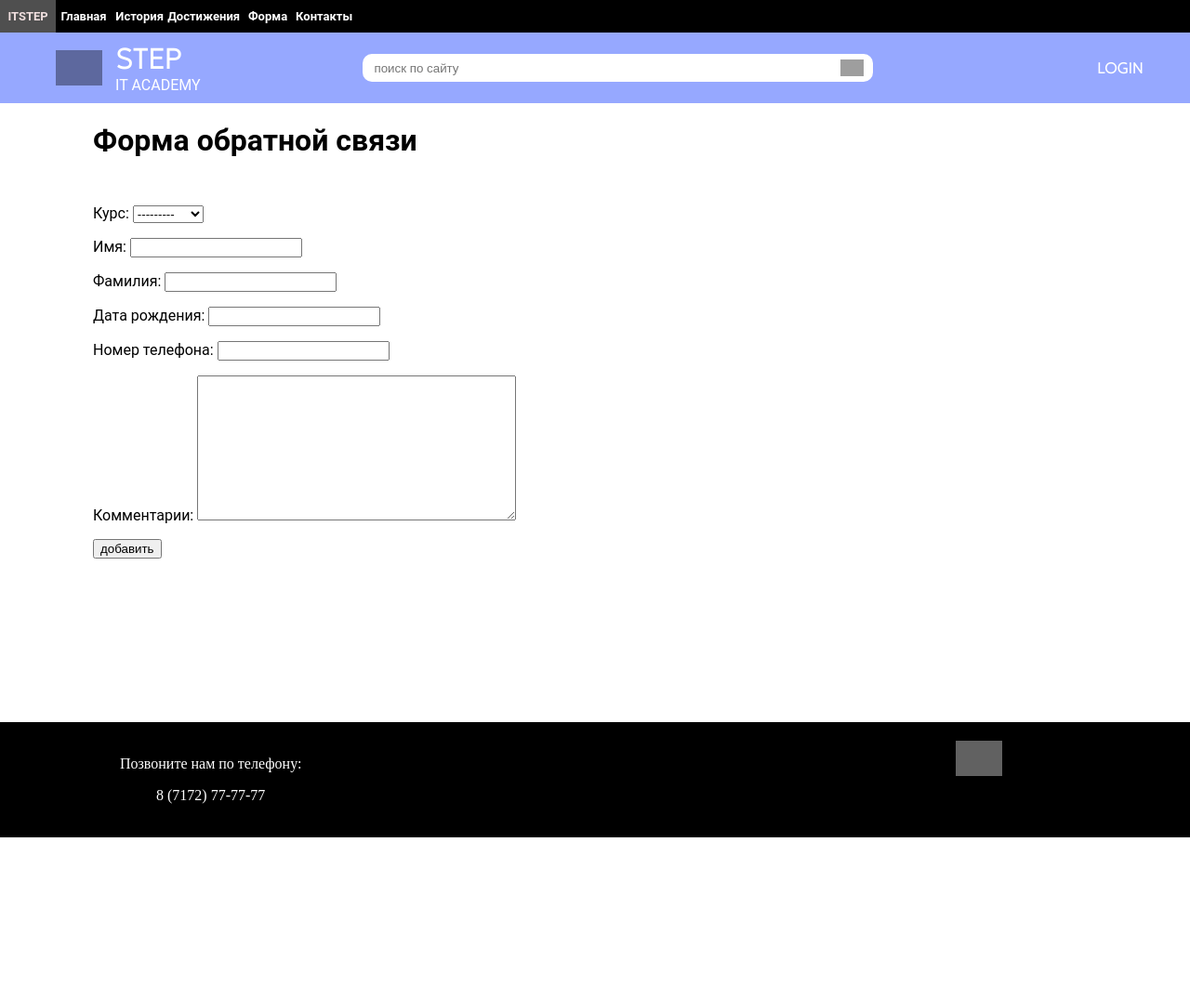
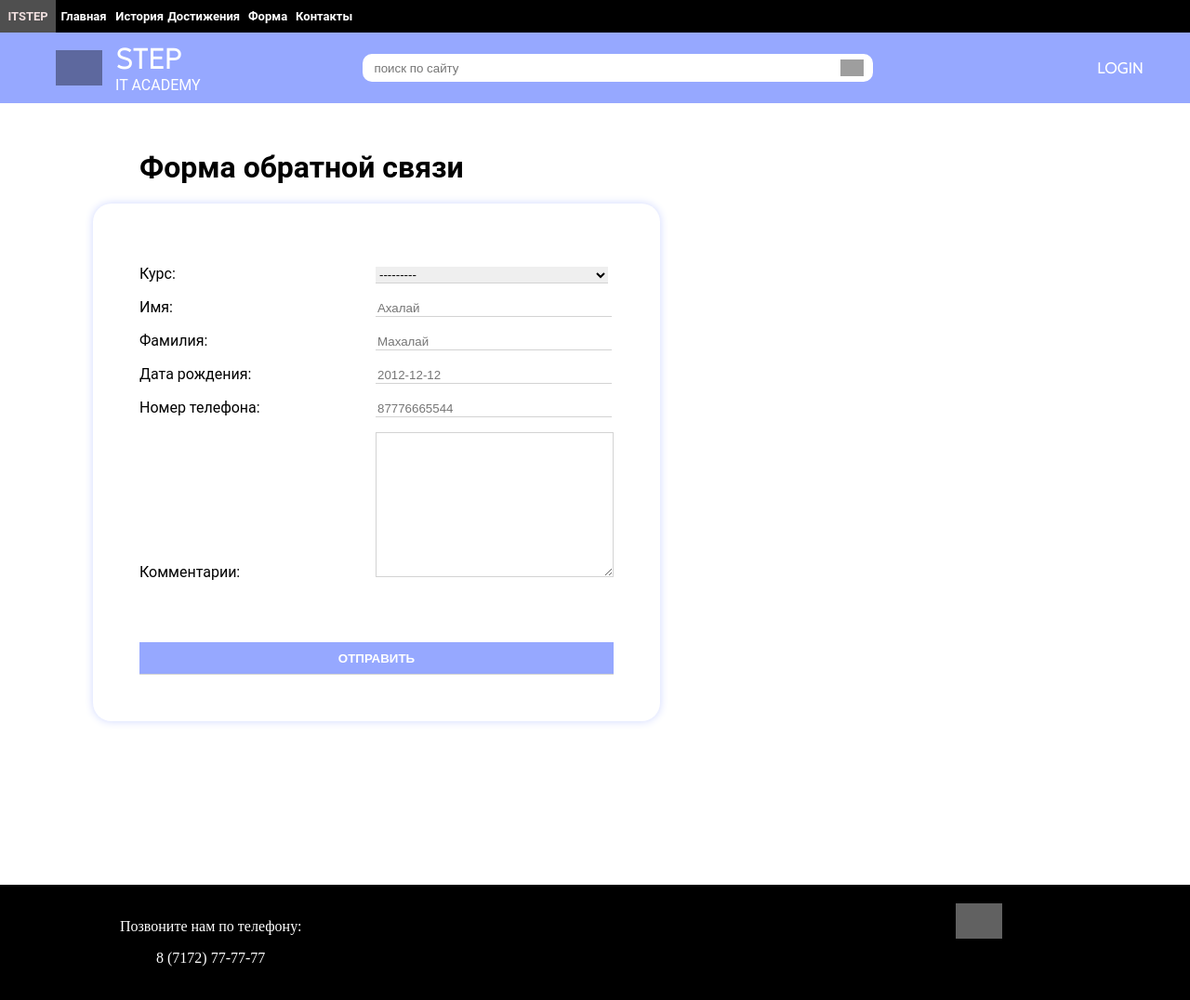
Before and after one commit to Aldekenov/HomeWork, a Django app: page /add/ in a window 1280 px wide. Shown: the whole page at 93% size. Before the commit the page ends 901 px from the top, so only its background shows below. Run offline with Django 4.2, Linux system fonts and the light colour scheme; data comes from the database, SQL or seed files in the repository; both versions use the stored data as it was after the commit; some libraries are stand-ins or nearby versions; grey boxes are pictures that could not be loaded.

Commit message:
15.07.23

```diff
--- /dev/null
+++ b/ClassWork/formsite/newform/static/script/form.js
@@ -0,0 +1,11 @@
+function ph() {
+    $('input[name="name"]').attr('placeholder', 'Ахалай');
+    $('input[name="surname"]').attr('placeholder', 'Махалай');
+    $('input[name="birthday"]').attr('placeholder', '2012-12-12');
+    $('input[name="number"]').attr('placeholder', '87776665544');
+    $('input[name="comment"]').attr('placeholder', 'Анау-мынау короче');
+}
+
+document.addEventListener("DOMContentLoaded", function (){
+    ph()
+})
--- a/ClassWork/formsite/newform/static/style/form.css
+++ b/ClassWork/formsite/newform/static/style/form.css
@@ -1,9 +1,43 @@
 #box {
-    margin: 50px 100px 50px 100px;
+    margin: 0px 100px 50px 100px;
+    font-family: 'Roboto', sans-serif;
+    box-shadow: 0 0 10px #cfd7ff;
+    padding: 50px;
+    display: inline-block;
+    border-radius: 20px;
+}
+
+#form-text {
+    margin: 50px 0 20px 150px;
     font-family: 'Roboto', sans-serif;
 }
 
-#form-text {
-    margin-left: 100px;
-    font-family: 'Roboto', sans-serif;
+input, select {
+    border-top: none;
+    border-left: none;
+    border-right: none;
+    border-bottom: 1px solid lightgray;
+    outline: none;
+    width: 250px;
 }
+label {
+    width: 250px;
+    display: inline-block;
+}
+textarea {
+    outline: none;
+    border: 1px solid lightgray;
+    width: 250px;
+}
+#submit-button {
+    background-color: #96a8ff;
+    height: 35px;
+    width: 100%;
+    margin: 50px 0 0 0;
+    font-weight: bold;
+    color: white;
+}
+#submit-button:hover {
+    cursor: pointer;
+    background-color: #cfd7ff;
+}
--- a/ClassWork/formsite/newform/templates/layouts/main.html
+++ b/ClassWork/formsite/newform/templates/layouts/main.html
@@ -3,6 +3,7 @@
 {% load static %}
 <link rel="stylesheet" href="{% static 'style/main.css' %}">
 <script type="text/javascript" src="http://code.jquery.com/jquery-1.11.1.js"></script>
+<script src="https://ajax.googleapis.com/ajax/libs/jquery/2.2.0/jquery.min.js"></script>
 <script type="text/javascript" src="http://cdnjs.cloudflare.com/ajax/libs/jquery-validate/1.12.0/jquery.validate.js"></script>
 <script type="text/javascript" src="http://cdnjs.cloudflare.com/ajax/libs/jquery-validate/1.12.0/additional-methods.js"></script>
 <script src="{% static 'script/main.js' %}"></script>
--- a/ClassWork/formsite/newform/templates/newform/form.html
+++ b/ClassWork/formsite/newform/templates/newform/form.html
@@ -2,12 +2,13 @@
 {% block content %}
     {% load static %}
     <link rel="stylesheet" href="{% static 'style/form.css' %}">
+    <script src="{% static 'script/form.js' %}"></script>
     <h1 id="form-text"> Форма обратной связи</h1>
     <div id="box">
         <form id="form" method="post" action="">
             {% csrf_token %}
             {{form.as_p}}
-            <input type="submit" value="добавить">
+            <input type="submit" id="submit-button" value="ОТПРАВИТЬ">
         </form>
     </div>
 {% endblock %}
```
Also changed, not shown: ClassWork/formsite/newform/static/style/history.css (+22 -3 lines), ClassWork/formsite/newform/templates/newform/history.html (+15 -3 lines), ClassWork/formsite/db.sqlite3, ClassWork/formsite/newform/static/script/main.js (added).
